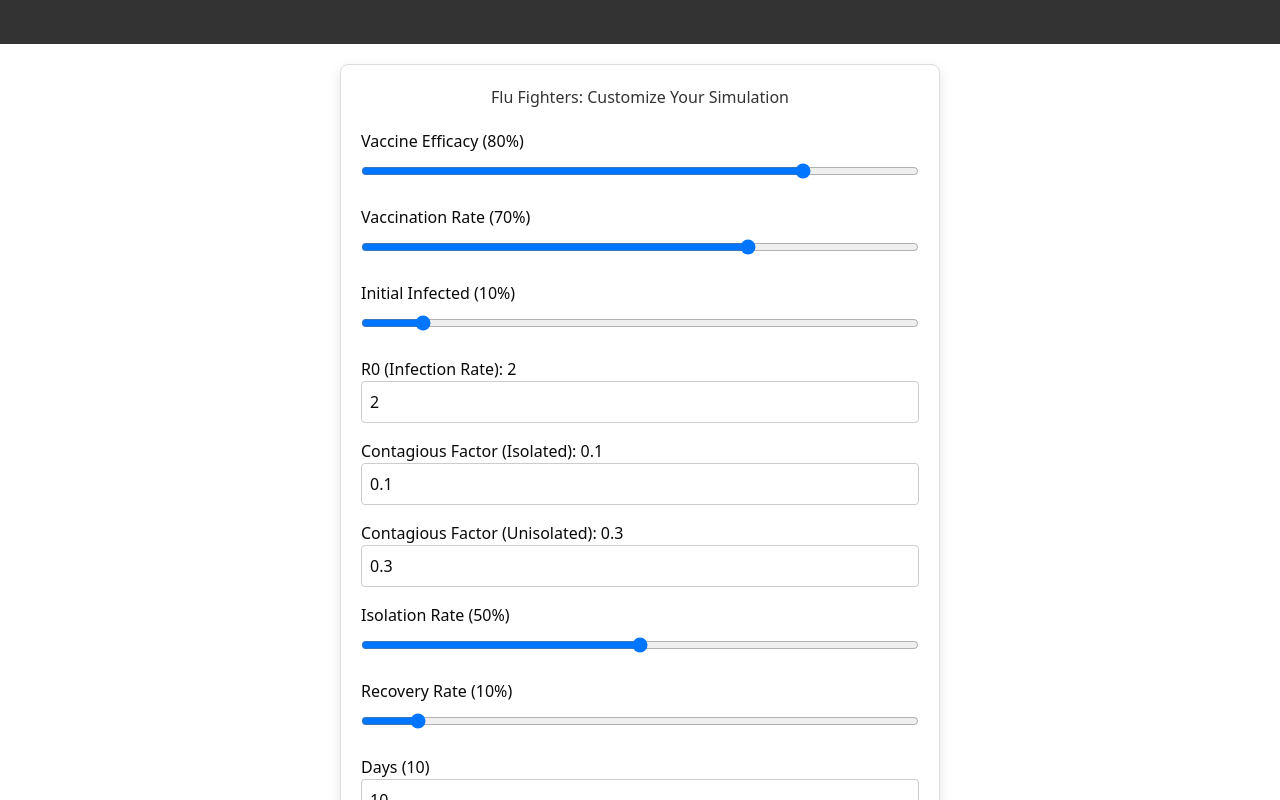
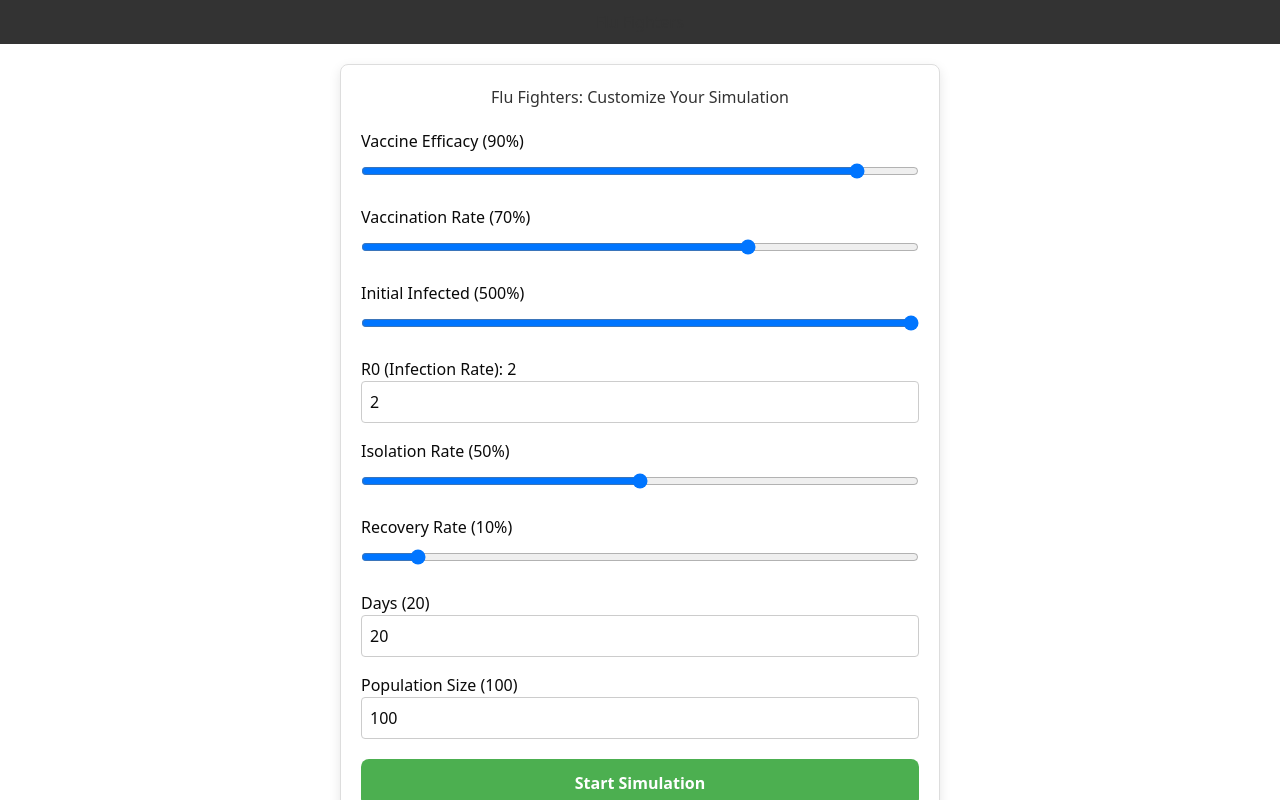
Before and after one commit to Denison-CS-349-Fall-2024/FluFlighters, a Next.js app: page / in a window 1280 px wide. Shown: the top 800 px of the page. Built offline with nearby package versions, Linux system fonts and the light colour scheme.

Commit message:
Update simulation with new formula and parameters

```diff
--- a/src/app/page.tsx
+++ b/src/app/page.tsx
@@ -113,55 +113,6 @@ export default function Home() {
           />
         </div>
 
-        {/* Contagious Factor (Isolated) */}
-        <div>
-          <label>
-            Contagious Factor (Isolated): {parameters.contagiousFactorForIso}
-          </label>
-          <input
-            type="number"
-            min="0.01"
-            max="1.0"
-            step="0.01"
-            value={parameters.contagiousFactorForIso}
-            onChange={(e) =>
-              handleParameterChange("contagiousFactorForIso", parseFloat(e.target.value))
-            }
-            style={{
-              width: "100%",
-              padding: "8px",
-              borderRadius: "4px",
-              border: "1px solid #ccc",
-            }}
-          />
-        </div>
-
-        {/* Contagious Factor (Unisolated) */}
-        <div>
-          <label>
-            Contagious Factor (Unisolated): {parameters.contagiousFactorForUniso}
-          </label>
-          <input
-            type="number"
-            min="0.01"
-            max="1.0"
-            step="0.01"
-            value={parameters.contagiousFactorForUniso}
-            onChange={(e) =>
-              handleParameterChange(
-                "contagiousFactorForUniso",
-                parseFloat(e.target.value)
-              )
-            }
-            style={{
-              width: "100%",
-              padding: "8px",
-              borderRadius: "4px",
-              border: "1px solid #ccc",
-            }}
-          />
-        </div>
-
         {/* Isolation Rate */}
         <div>
           <label>
--- a/src/app/simulation/components/Person.ts
+++ b/src/app/simulation/components/Person.ts
@@ -10,9 +10,7 @@
  //    - vaccination_rate: Proportion of the population that is vaccinated, which affects susceptibility.
  //    - vaccine_efficacy: Effectiveness of the vaccine in preventing infection, reducing the infection rate in vaccinated individuals.
 
- //    This function simulates and plots the infection dynamics of a population, breaking down vaccinated and unvaccinated groups.
- //  """
-
+import { SimulationParameters } from "@/app/simulationParameters";
 
 export default class Person {
   x: number;
@@ -41,35 +39,27 @@ export default class Person {
   tryToInfect(
     p5: any,
     people: Person[],
-    infectionRadius: number,
-    R0: number,
-    vaccineEfficacy: number,
+    parameters: SimulationParameters,
     day: number,
-    contagiousFactorForIso: number,
-    contagiousFactorForUniso: number,
-    peakDay: number
+    infectionRadius: number
   ) {
     if (this.status === "susceptible") {
       for (let other of people) {
         if (other.status === "infected") {
           const d = p5.dist(this.x, this.y, other.x, other.y);
           if (d < infectionRadius) {
-            // Determine contagiousness based on isolation status
-            const contagiousFactor = other.isIsolated
-              ? contagiousFactorForIso
-              : contagiousFactorForUniso;
-            const contagiousness = Math.exp(-contagiousFactor * Math.pow(day - other.infectionDay! - peakDay, 2));
+            // Calculate infection probability
+            let infectionProbability = parameters.R0 * (1 - parameters.isolationRate);
+            if (this.vaccinated) {
+              infectionProbability *= 1 - parameters.vaccineEfficacy;
+            }
+            infectionProbability *= parameters.recoveryRate;
 
-            // Calculate infection probability
-            let infectionProbability = (R0 * contagiousness) / 10;
-            if (this.vaccinated) {
-              infectionProbability *= 1 - vaccineEfficacy;
-            }
-
+            // Random chance based on infection probability
             if (Math.random() < infectionProbability) {
               this.status = "infected";
               this.infectionDay = day;
-              break; // Exit loop once infected
+              break;
             }
           }
         }
--- a/src/app/simulation/components/PopulationCanvas.tsx
+++ b/src/app/simulation/components/PopulationCanvas.tsx
@@ -27,20 +27,17 @@ export default function PopulationCanvas({
   updateChartData,
 }: PopulationCanvasProps) {
   const frameCount = useRef(0);
+  const framesPerDay = 30; // Define frames per day
 
   const setup = (p5: any, canvasParentRef: Element) => {
     p5.createCanvas(800, 600).parent(canvasParentRef);
-    p5.frameRate(30);
+    p5.frameRate(framesPerDay);
   };
 
   const draw = (p5: any) => {
     p5.background(255);
 
-    let susceptibleCount = 0;
-    let infectedCount = 0;
-    let recoveredCount = 0;
-
-    const day = Math.floor(frameCount.current / 30); // Assuming 30 frames per day
+    const day = Math.floor(frameCount.current / framesPerDay); // Compute the day
 
     // Iterate over each person and handle movement, display, and infection logic
     people.forEach((person) => {
@@ -51,26 +48,21 @@ export default function PopulationCanvas({
       person.tryToInfect(
         p5,
         people,
-        10, // Infection radius
-        parameters.R0,
-        parameters.vaccineEfficacy,
+        parameters,
         day,
-        parameters.contagiousFactorForIso,
-        parameters.contagiousFactorForUniso,
-        Math.floor(parameters.days / 2) // Peak day (assuming middle of the simulation)
+        10 // Infection radius
       );
 
       // Handle recovery logic
       person.recover(parameters.recoveryRate);
-
-      // Count each status for chart data
-      if (person.status === "susceptible") susceptibleCount++;
-      if (person.status === "infected") infectedCount++;
-      if (person.status === "recovered") recoveredCount++;
     });
 
     // Update chart data once per day
-    if (frameCount.current % 30 === 0) {
+    if (frameCount.current % framesPerDay === 0) {
+      const susceptibleCount = people.filter(p => p.status === 'susceptible').length;
+      const infectedCount = people.filter(p => p.status === 'infected').length;
+      const recoveredCount = people.filter(p => p.status === 'recovered').length;
+
       updateChartData(
         susceptibleCount,
         infectedCount,
--- a/src/app/simulation/components/SimulationControlsPopover.tsx
+++ b/src/app/simulation/components/SimulationControlsPopover.tsx
@@ -123,58 +123,6 @@ const SimulationControlsPop: React.FC<SimulationControlsPopoverProps> = ({
               />
             </div>
 
-            {/* Contagious Factor (Isolated) */}
-            <div>
-              <label>
-                Contagious Factor (Isolated): {parameters.contagiousFactorForIso}
-              </label>
-              <input
-                type="number"
-                min="0.01"
-                max="1.0"
-                step="0.01"
-                value={parameters.contagiousFactorForIso}
-                onChange={(e) =>
-                  handleParameterChange(
-                    "contagiousFactorForIso",
-                    parseFloat(e.target.value)
-                  )
-                }
-                style={{
-                  width: "100%",
-                  padding: "8px",
-                  borderRadius: "4px",
-                  border: "1px solid #ccc",
-                }}
-              />
-            </div>
-
-            {/* Contagious Factor (Unisolated) */}
-            <div>
-              <label>
-                Contagious Factor (Unisolated): {parameters.contagiousFactorForUniso}
-              </label>
-              <input
-                type="number"
-                min="0.01"
-                max="1.0"
-                step="0.01"
-                value={parameters.contagiousFactorForUniso}
-                onChange={(e) =>
-                  handleParameterChange(
-                    "contagiousFactorForUniso",
-                    parseFloat(e.target.value)
-                  )
-                }
-                style={{
-                  width: "100%",
-                  padding: "8px",
-                  borderRadius: "4px",
-                  border: "1px solid #ccc",
-                }}
-              />
-            </div>
-
             {/* Isolation Rate */}
             <div>
               <label>
--- a/src/app/simulation/components/SimulationInstance.tsx
+++ b/src/app/simulation/components/SimulationInstance.tsx
@@ -42,17 +42,21 @@ const SimulationInstance: React.FC<SimulationInstanceProps> = ({
       const y = Math.random() * 600;
       const vaccinated = Math.random() < parameters.vaccinationRate;
       const isIsolated = Math.random() < parameters.isolationRate;
-      const status = "susceptible";
-      newPeople.push(new Person(x, y, vaccinated, status, isIsolated));
+      newPeople.push(new Person(x, y, vaccinated, 'susceptible', isIsolated));
     }
-    // Infect a few initial nodes (e.g., 1% of the population)
-    const initialInfected = Math.max(1, Math.floor(parameters.populationSize * parameters.initialInfected));
-    for (let i = 0; i < initialInfected; i++) {
+
+    // Infect initial individuals
+    const initialInfectedCount = Math.max(
+      1,
+      Math.floor(parameters.populationSize * parameters.initialInfected)
+    );
+    for (let i = 0; i < initialInfectedCount; i++) {
       const randomIndex = Math.floor(Math.random() * newPeople.length);
-      newPeople[randomIndex].status = "infected";
-      newPeople[randomIndex].infectionDay = 0; // Set the day they got infected
+      newPeople[randomIndex].status = 'infected';
+      newPeople[randomIndex].infectionDay = 0;
     }
-    setPeople(newPeople);
+
+    setPeople(newPeople); // Don't forget to set the state
 
     // Reset chart data
     setChartData({
--- a/src/app/simulation/page.tsx
+++ b/src/app/simulation/page.tsx
@@ -6,20 +6,7 @@ import SimulationInstance from "./components/SimulationInstance";
 import SimulationControlsPop from "./components/SimulationControlsPopover";
 import { v4 as uuidv4 } from "uuid";
 import { SimulationContext } from "../SimulationContext"; // Adjust the path if necessary
-
-// Updated SimulationParameters type
-type SimulationParameters = {
-  vaccineEfficacy: number;
-  vaccinationRate: number; // Renamed from populationVaccinated
-  R0: number;
-  contagiousFactorForIso: number;
-  contagiousFactorForUniso: number;
-  isolationRate: number;
-  recoveryRate: number;
-  days: number;
-  populationSize: number;
-  initialInfected: number;
-};
+import { SimulationParameters } from "../simulationParameters";
 
 type SimulationData = {
   id: string;
--- a/src/app/simulationParameters.ts
+++ b/src/app/simulationParameters.ts
@@ -1,27 +1,25 @@
-// app/simulationParameters.ts
+// simulationParameters.ts
 
 export type SimulationParameters = {
   vaccineEfficacy: number;
   vaccinationRate: number;
   R0: number;
-    contagiousFactorForIso: number;
-    contagiousFactorForUniso: number;
+  recoveryRate: number;
   isolationRate: number;
-    recoveryRate: number;
   days: number;
   populationSize: number;
   initialInfected: number;
+  // Add any new parameters here if needed
 };
 
 export const defaultParameters: SimulationParameters = {
-    vaccineEfficacy: 0.8,
+  vaccineEfficacy: 0.9,
   vaccinationRate: 0.7,
   R0: 2.0,
-    contagiousFactorForIso: 0.1,
-    contagiousFactorForUniso: 0.3,
+  recoveryRate: 0.1,
   isolationRate: 0.5,
-    recoveryRate: 0.1,
-    days: 10,
-    populationSize: 250,
-    initialInfected: 0.1,
+  days: 20,
+  populationSize: 100,
+  initialInfected: 5,
+  // Initialize any new parameters here
 };
```
Lines whose indentation alone changed are shown as unchanged.
